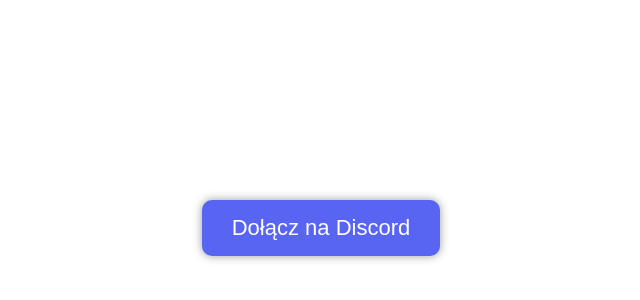
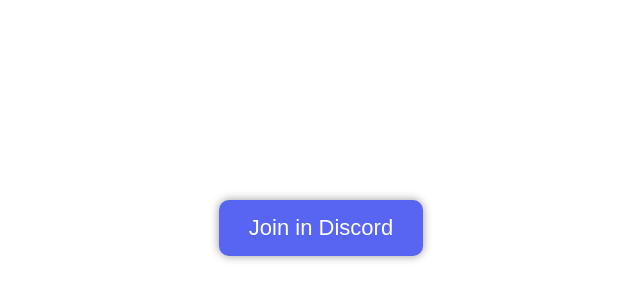
Before and after one commit to sruboskret-png/discord-button, a plain HTML site: page index.html in a window 1280 px wide. Shown: the part 172-472 px from the top of the page, without its empty margins (319-959 px from the left). Drawn offline with Linux system fonts and the light colour scheme.

Commit message:
Update index.html

```diff
--- a/index.html
+++ b/index.html
@@ -2,7 +2,7 @@
 <html lang="pl">
 <head>
 <meta charset="UTF-8">
-<title>Dołącz do Discord</title>
+<title>Join Discord</title>
 <style>
     body {
         background: transparent;
@@ -28,6 +28,6 @@
 </style>
 </head>
 <body>
-    <a href="https://discord.gg/4rUFQeWaC" target="_blank">Dołącz na Discord</a>
+    <a href="https://discord.gg/4rUFQeWaC" target="_blank">Join in Discord</a>
 </body>
 </html>
```
